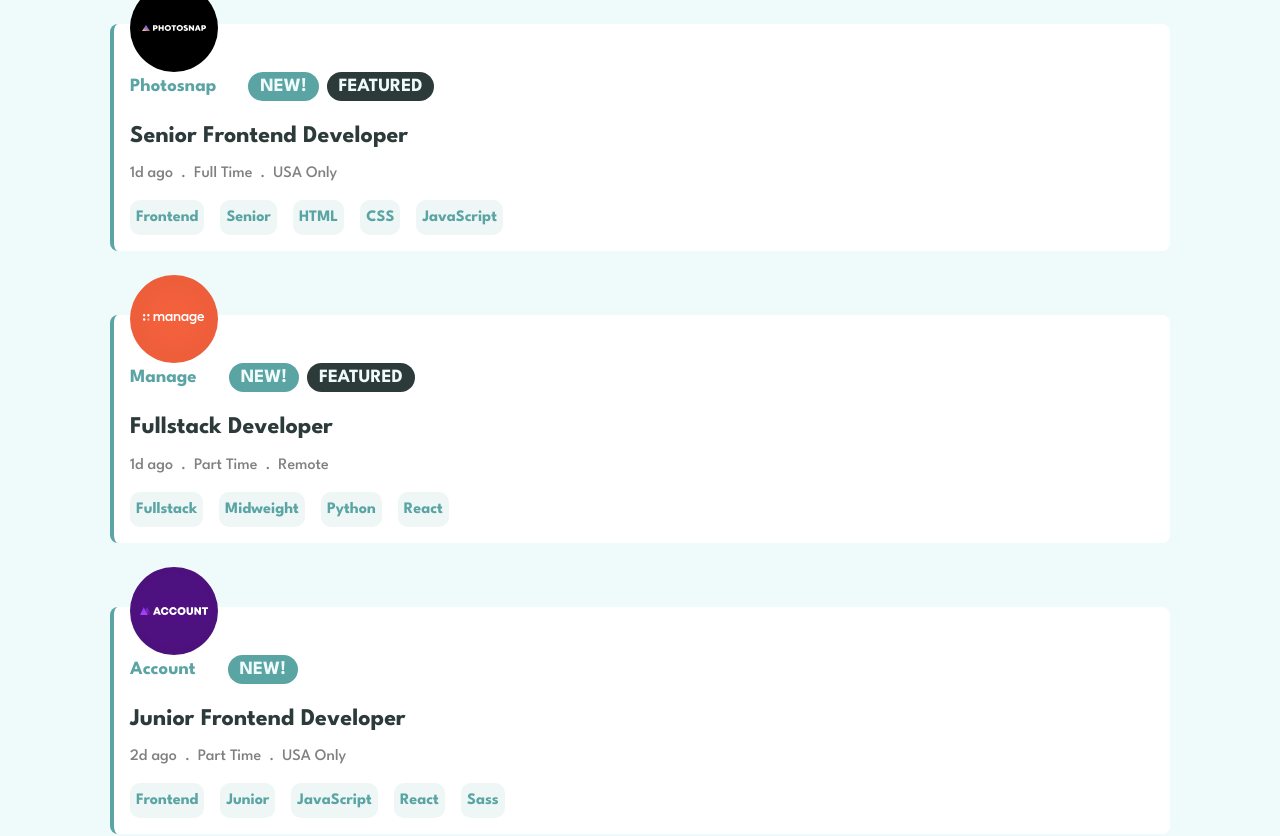
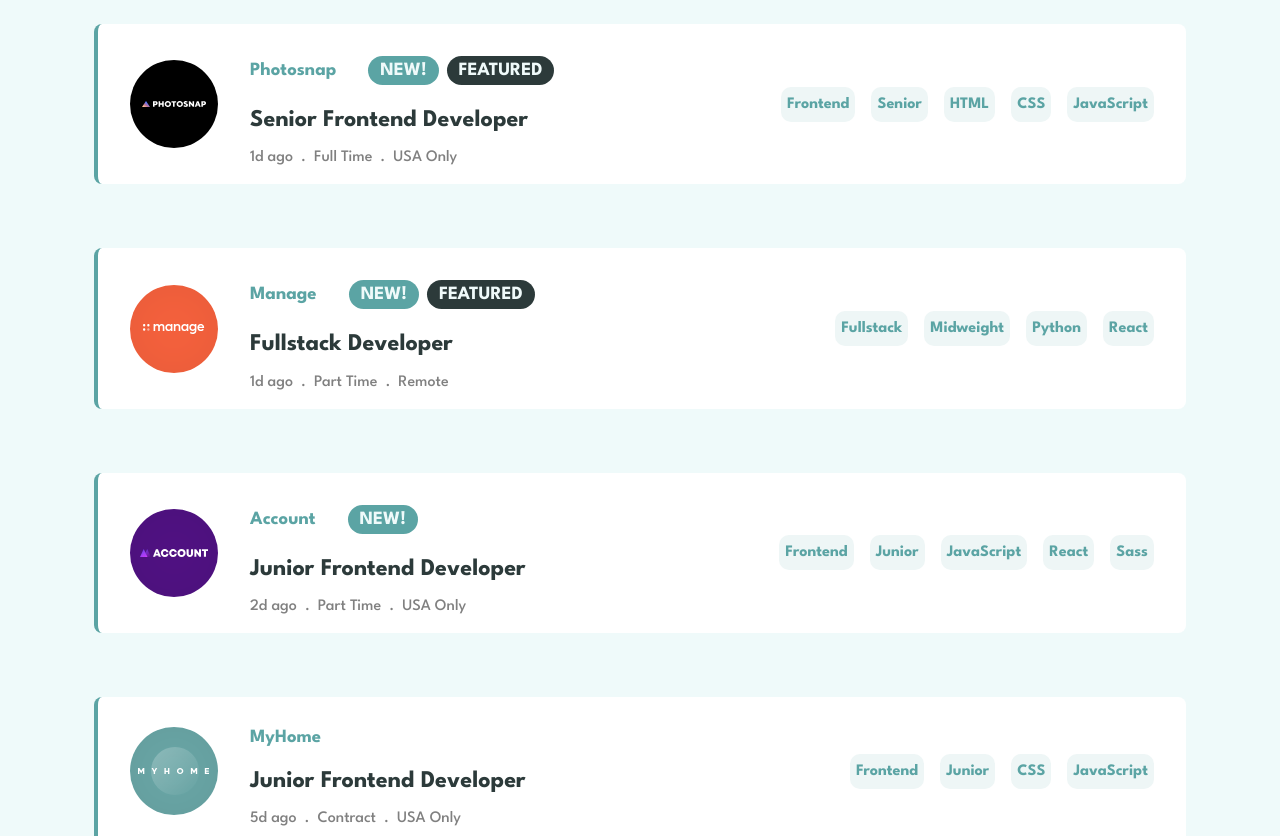
Before and after one commit to SaadiaELF/job-listing-react, a React (Create React App) app: page / in a window 1280 px wide. Shown: the top 836 px of the page. Built offline with nearby package versions, Linux system fonts and the light colour scheme.

Commit message:
Styled desktop view card

```diff
--- a/src/App.css
+++ b/src/App.css
@@ -100,7 +100,20 @@ body {
 }
 
 @media screen and (min-width:800px) {
+    .card {
+        display: flex;
+        flex-direction: row;
+        align-items: center;
+        gap: 2rem;
+        padding: 0rem 2rem;
+    }
+
     .card__img {
         width: initial;
+        position: initial;
+    }
+
+    .card__footer {
+        margin-left: auto;
     }
 }
```
